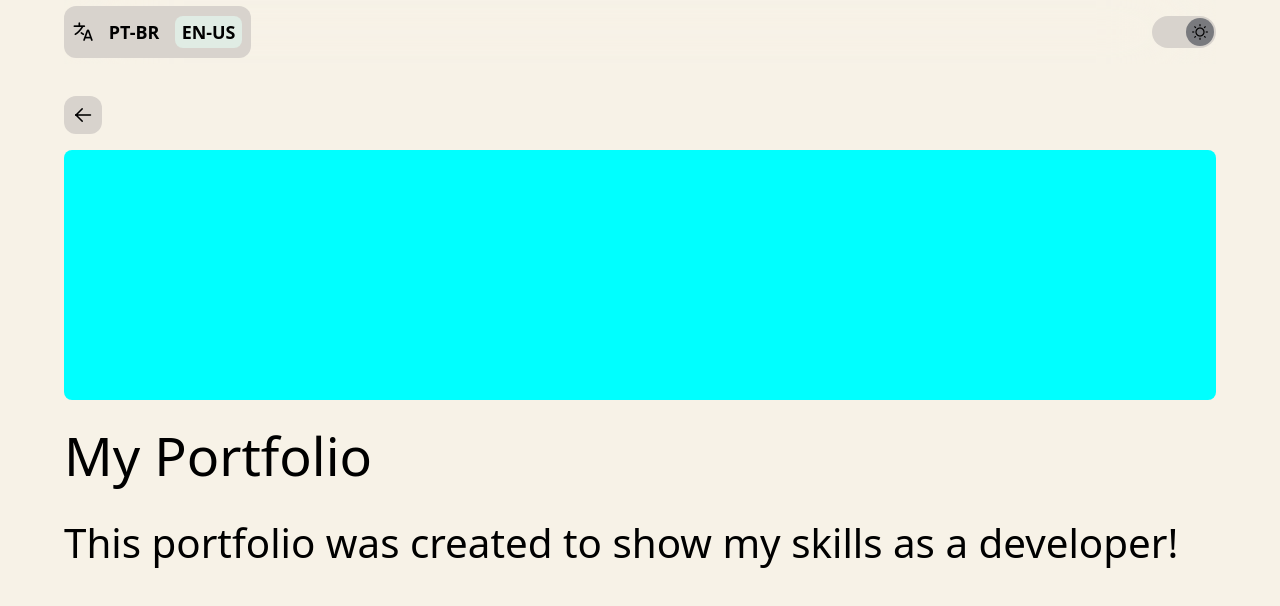
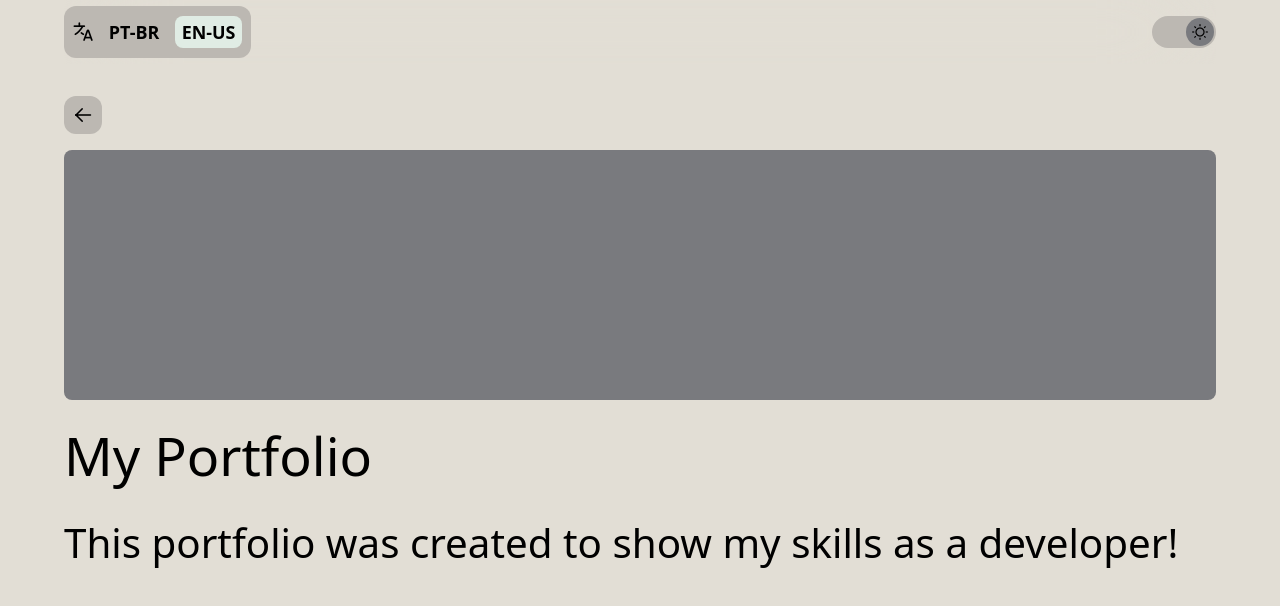
Before and after one commit to ianer-glitch/WhoAmIProject, a Vue app: page / in a window 1280 px wide. Both pictures are taken after a click on the picture 640 px from the left and 865 px from the top of the page. Shown: the top 606 px of the page. Built offline with nearby package versions, Linux system fonts and the light colour scheme.

Commit message:
alterações no tema claro

```diff
--- a/src/assets/theme.css
+++ b/src/assets/theme.css
@@ -1,8 +1,8 @@
 @import './base.css';
 
 .light-theme {
-  --bg-color-1: #d8d3cd;
-  --bg-color-2: #f7f2e7;
+  --bg-color-1: #bcb8b2;
+  --bg-color-2: #e2ded5;
   --detail-color-1: #e0ece4;
   --detail-color-2: #797a7e;
   --text-color-1: black;
--- a/src/views/AboutProjectView/AboutProjectView.vue
+++ b/src/views/AboutProjectView/AboutProjectView.vue
@@ -53,13 +53,12 @@ onMounted(() => {
   display: flex;
   flex-direction: column;
   width: 100%;
-  /* background-color: tomato; */
   align-items: flex-start;
   justify-content: space-between;
 }
 
 .project-banner {
-  background-color: aqua;
+  background-color: var(--detail-color-2);
   width: 100%;
   height: 250px;
   border-radius: 8px;
```
